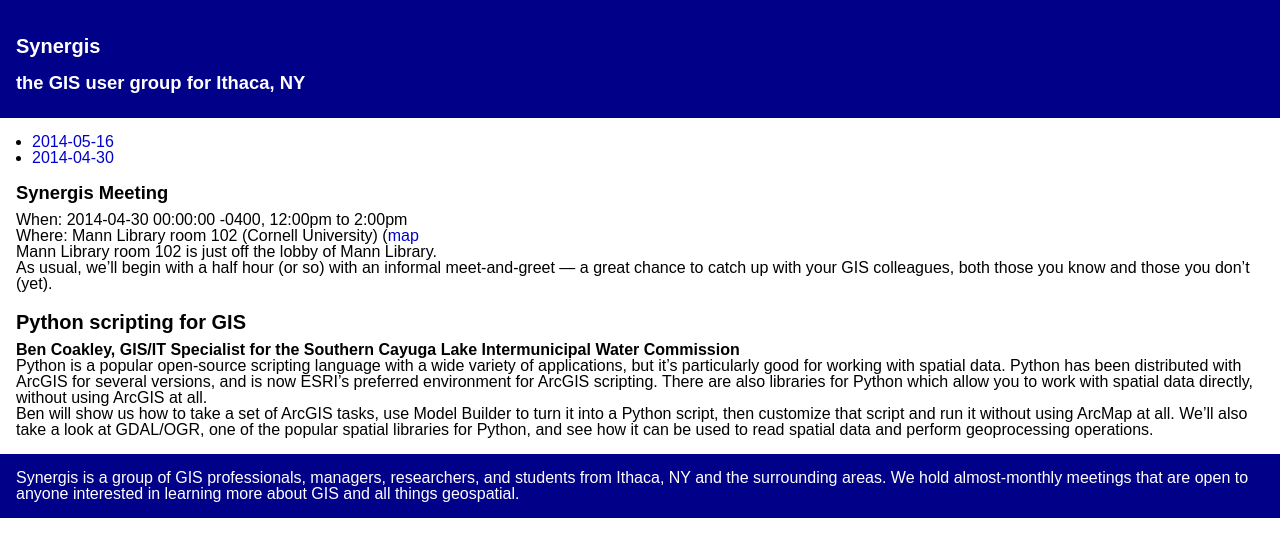
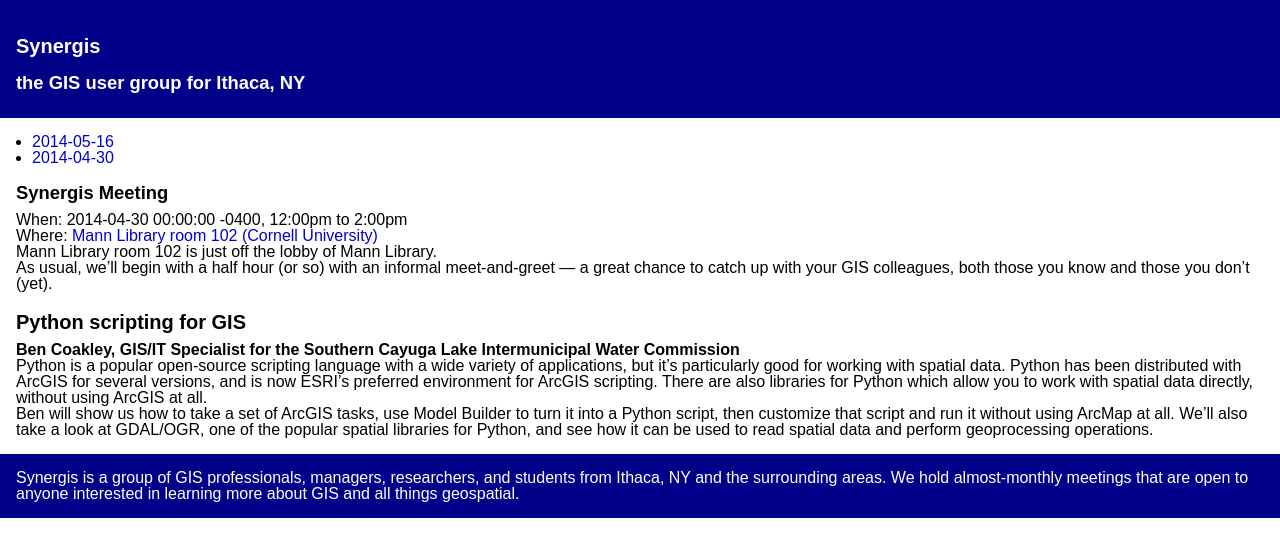
Before and after one commit to synergis-ny/synergis-ny.github.io, a Jekyll site: the page built from _posts/meetings/2014-04-30-synergis-meeting.md, in a window 1280 px wide. Shown: the top 557 px of the page. Built offline with Jekyll 4.4.1, drawn with Linux system fonts in a browser that asks for light colours.

Commit message:
link location to map of address

```diff
--- a/_layouts/meeting.html
+++ b/_layouts/meeting.html
@@ -13,7 +13,7 @@
 <div class="meeting">
     <h2>Synergis Meeting</h2>
     <div class="when">When: {{ page.date }}, {{ page.time }}</div>
-    <div class="where">Where: {{ page.location }} (<a href='https://www.google.com/maps/place/{{ page.address }}'>map</a></div>
+    <div class="where">Where: <a href='https://www.google.com/maps/place/{{ page.address }}'>{{ page.location }}</a></div>
     <div class="notes">{{ page.notes }}</div>
     <div class="entry">{{ content }}</div>
 </div>
```
